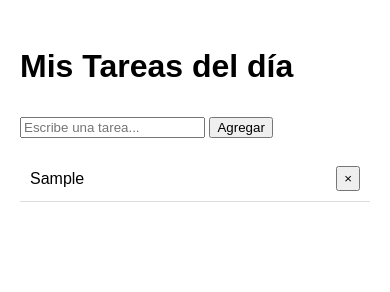
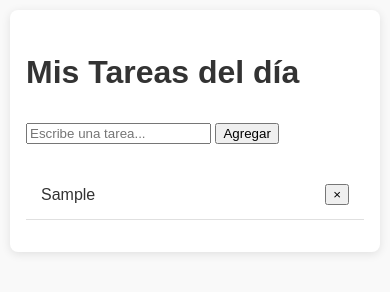
Before and after one commit to Eve1497/taskflow, a plain HTML site: page index.html in a window 390 px wide. Both pictures are taken after typing "Sample" into the empty fields and a click on the button "Agregar". Drawn offline with Linux system fonts and the light colour scheme.

Commit message:
Update style.css

```diff
--- a/style.css
+++ b/style.css
@@ -1,23 +1,82 @@
+/* Variables CSS para consistencia (opcional pero recomendado) */
+:root {
+  --primary-color: #4285f4;
+  --border-color: #e0e0e0;
+  --text-color: #333;
+  --hover-color: #f5f5f5;
+}
+
+/* Reset básico y tipografía */
 body {
-    font-family: Arial, sans-serif;
+  font-family: 'Arial', sans-serif;
   line-height: 1.6;
+  color: var(--text-color);
   margin: 0;
   padding: 20px;
+  background-color: #f9f9f9;
 }
 
+/* Contenedor principal centrado */
 .container {
   max-width: 600px;
   margin: 0 auto;
+  background-color: white;
+  padding: 2rem;
+  border-radius: 8px;
+  box-shadow: 0 2px 10px rgba(0, 0, 0, 0.1);
 }
 
+/* Estilos para la lista de tareas */
 #listaTareas {
   list-style: none;
   padding: 0;
+  margin-top: 1.5rem;
 }
 
+/* Elementos individuales de tarea */
 #listaTareas li {
-    padding: 10px;
-    border-bottom: 1px solid #ddd;
+  padding: 12px 15px;
+  border-bottom: 1px solid var(--border-color);
   display: flex;
   justify-content: space-between;
+  align-items: center;
+  transition: background-color 0.2s ease;
 }
+
+/* Efecto hover para mejor interactividad */
+#listaTareas li:hover {
+  background-color: var(--hover-color);
+}
+
+/* Botones dentro de las tareas (si los añades) */
+.task-actions {
+  display: flex;
+  gap: 8px;
+}
+
+.task-btn {
+  background: none;
+  border: none;
+  cursor: pointer;
+  padding: 4px;
+  border-radius: 4px;
+  transition: background-color 0.2s;
+}
+
+/* Estilos para tareas completadas (si implementas esta función) */
+.completed {
+  text-decoration: line-through;
+  color: #888;
+  opacity: 0.8;
+}
+
+/* Media queries para responsividad */
+@media (max-width: 640px) {
+  .container {
+    padding: 1rem;
+    margin: 0 10px;
+  }
+
+  body {
+    padding: 10px 0;
+  }
```
Lines whose indentation alone changed are shown as unchanged.
